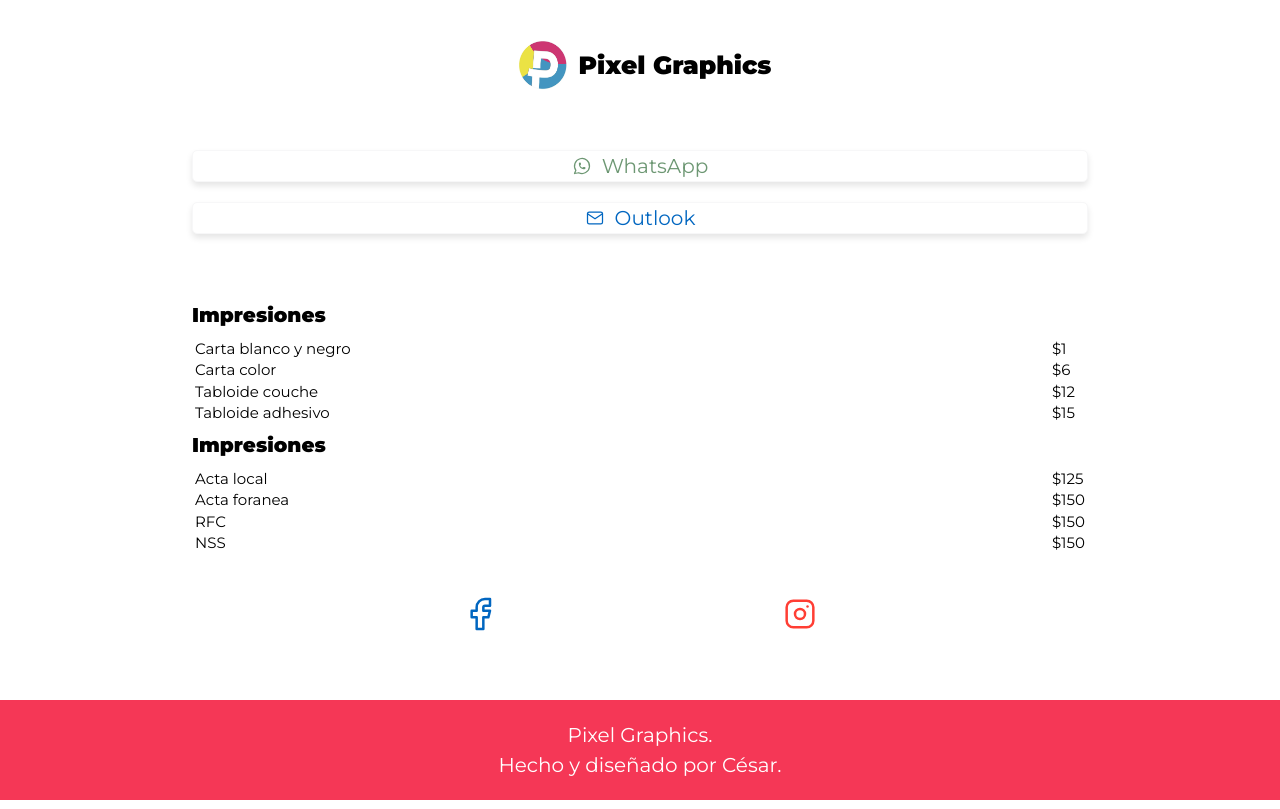
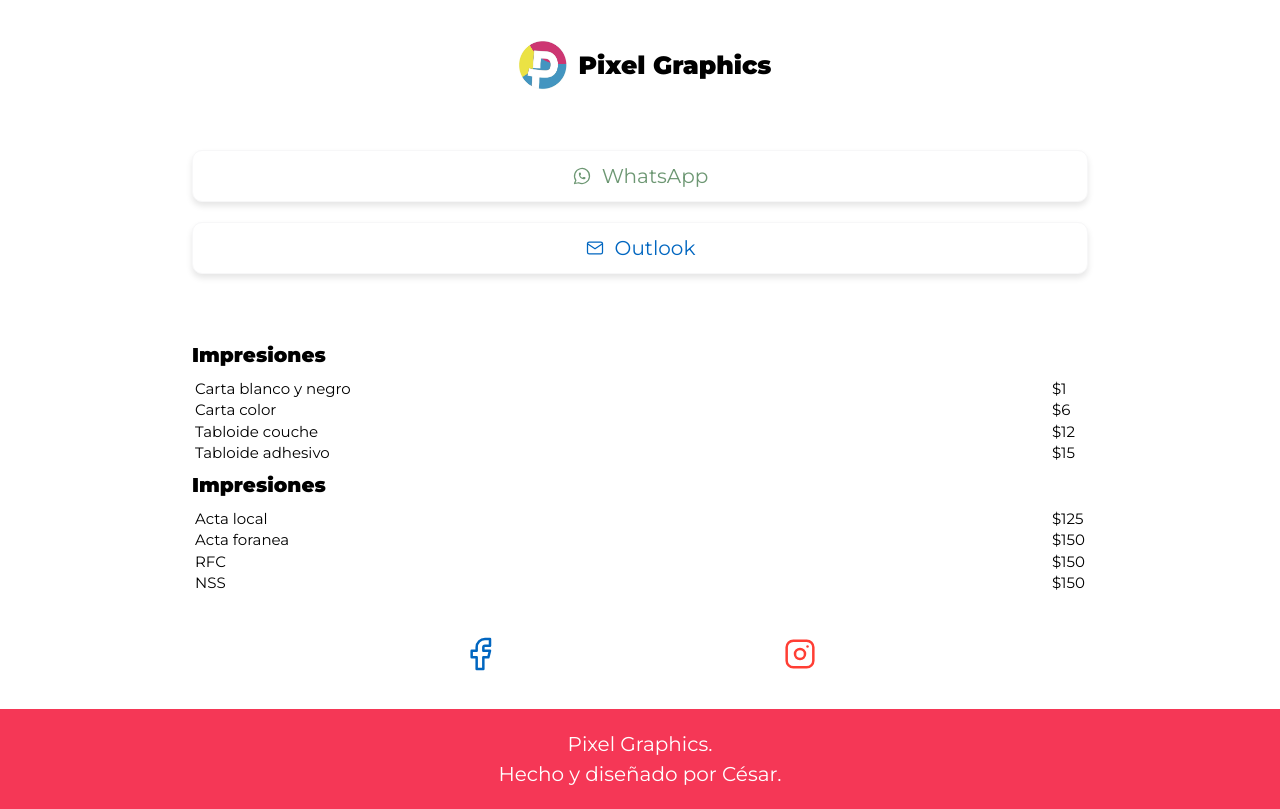
Before and after one commit to cesargmc/pixel-graphics, a website: page index.html in a window 1280 px wide. Drawn offline with Linux system fonts and the light colour scheme.

Commit message:
final commit

```diff
--- a/index.html
+++ b/index.html
@@ -19,7 +19,6 @@
                     <source srcset="build/img/Pixel-Graphics.avif" type="image/avif">
                     <img src="build/img/Pixel-Graphics.png" alt="Descripción de la imagen">
                 </picture>
-
 
                 <h1>Pixel Graphics</h1>
             </div>
@@ -118,8 +117,5 @@
             <p>Hecho y diseñado por César.</p>
         </footer>
     </div>
-
-    <script src="build/js/app.js"></script>
-
 </body>
 </html>
--- a/src/scss/layout/_contacto.scss
+++ b/src/scss/layout/_contacto.scss
@@ -11,9 +11,10 @@
         display: flex;
         justify-content: center;
         border: 1px #F7F7F8 solid;
-        border-radius: 0.5rem;
+        border-radius: 1rem;
         background-color: white;
         width: 100%;
+        padding: 1rem 0;
         margin-bottom: 2rem;
         box-shadow: 0 4px 6px rgba(0, 0, 0, 0.1);
 
```
Also changed, not shown: build/css/app.css, 1 other file. Lines whose indentation alone changed are shown as unchanged.
